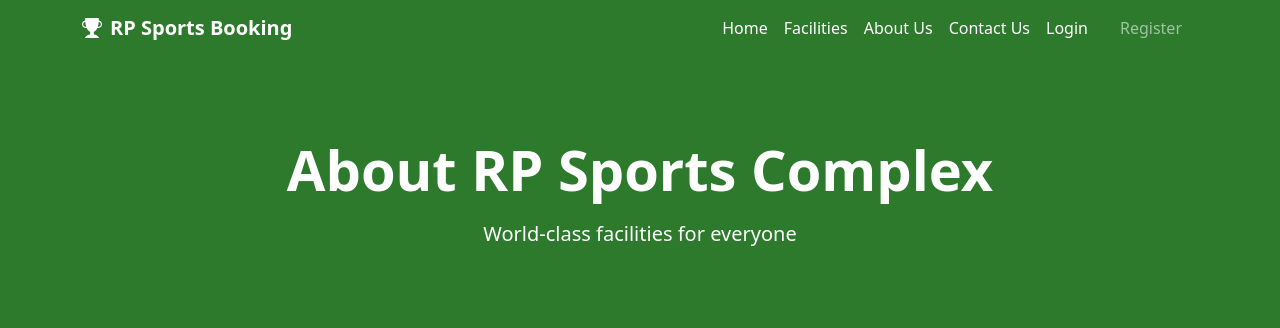
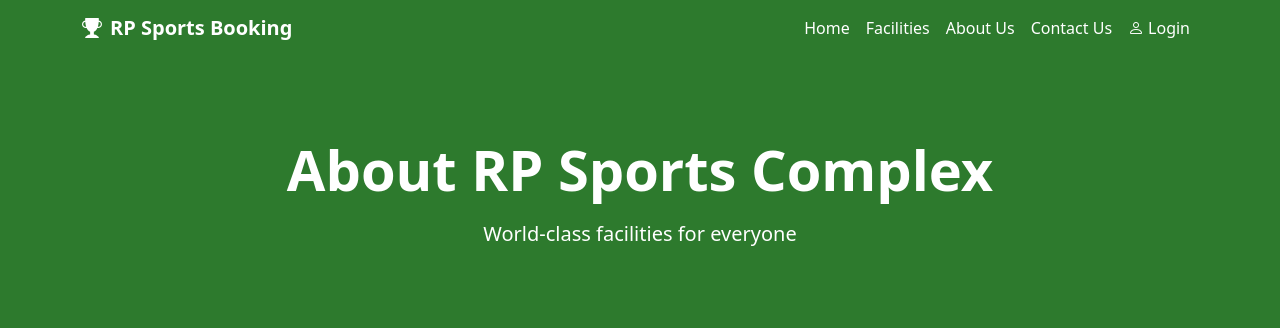
Before and after one commit to WeiXiangWee/C270-DevOps-Team5, a Node server app: page /about in a window 1280 px wide. Shown: the top 328 px of the page. Run offline with Node 20, Linux system fonts and the light colour scheme.

Commit message:
Remove register button from navbar, keep login only

```diff
--- a/views/partials/navbar.ejs
+++ b/views/partials/navbar.ejs
@@ -33,10 +33,9 @@
                 </li>
                 <% } else { %>
                 <li class="nav-item">
-                    <a class="nav-link text-white" href="/login">Login</a>
-                </li>
-                <li class="nav-item">
-                    <a class="nav-link btn btn-outline-light ms-2 px-3" href="/register">Register</a>
+                    <a class="nav-link text-white" href="/login">
+                        <i class="bi bi-person me-1"></i>Login
+                    </a>
                 </li>
                 <% } %>
             </ul>
```
